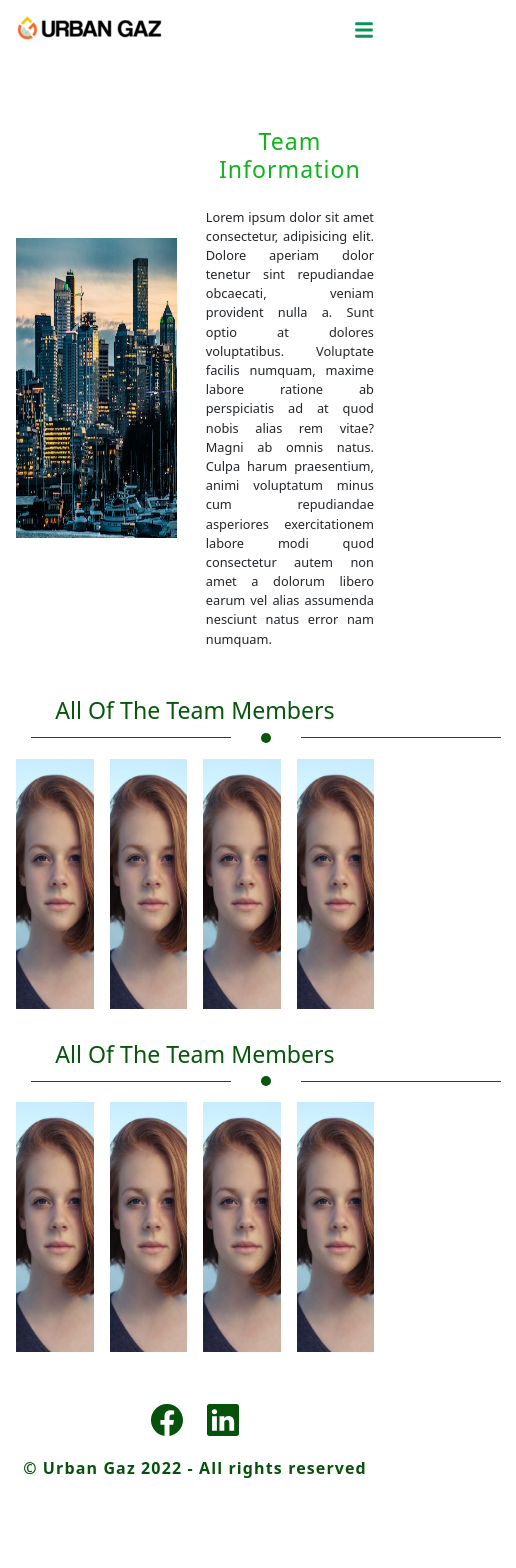
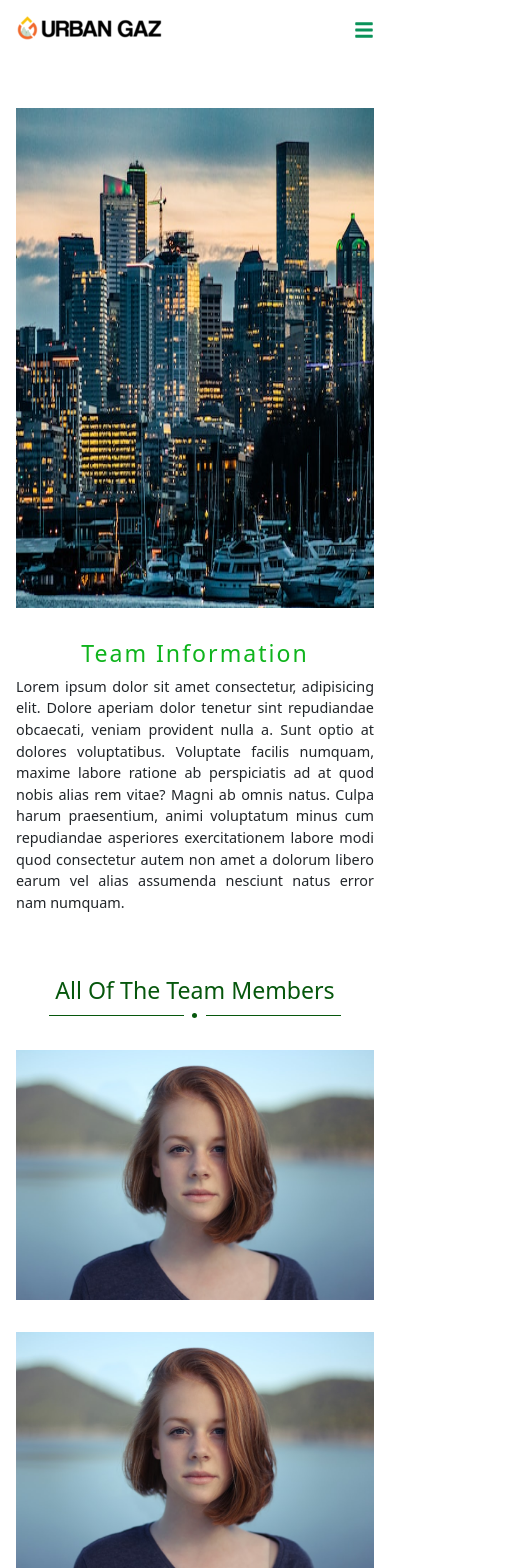
Before and after one commit to RatonRoy/urbanGaz, a React (Create React App) app: page /team in a window 390 px wide. Shown: the top 1568 px of the page, 516 px wide, since content can reach past the window. Before the commit the page ends 1512 px from the top, so only its background shows below. Built offline with nearby package versions, Linux system fonts and the light colour scheme.

Commit message:
complete the team page style

```diff
--- a/src/components/Pages/Home/Services/Services.js
+++ b/src/components/Pages/Home/Services/Services.js
@@ -14,6 +14,7 @@ const Services = () => {
 
 					URBAN GAZ OFFERINGS
 				</h4>
+
 
 				<section className="services-wrapper">
 					<Link to='/' className='link'>
--- a/src/components/Pages/Team/Team.css
+++ b/src/components/Pages/Team/Team.css
@@ -1,54 +1,111 @@
-.team-container-wrapper{
+.team-container-wrapper {
 	min-height: 100vh;
+	padding: 1rem;
 }
-
-/* start style the team info container  */
-.team-info-container-wrap{
+/****************** start the  style of team info container  *******************/
+.team-info-container-wrap {
 	padding: 1rem;
 	display: flex;
 	justify-content: space-between;
 	align-items: center;
-	/* background-color: gray; */
 	margin-top: 6rem;
 }
-.team-info-img-container{
-	/* background-color: rgb(226, 204, 204); */
+.team-info-img-container {
 	width: 45%;
 	padding: 1rem 0;
 }
-.team-info-img-container img{
+.team-info-img-container img {
 	display: block;
 	width: 100%;
 	margin: 0 auto;
 	height: 300px;
-	/* border-radius: 1rem; */
 }
-.team-info-container{
+/* ********** End of team info image container ************ */
+.team-info-container {
 	width: 47%;
 }
-.team-info-title{
+.team-info-title {
 	text-align: center;
 	padding: 1rem 0;
 	color: #0fb41d;
 	letter-spacing: 1px;
 }
-.team-info{
-	/* color: white; */
+.team-info {
 	text-align: justify;
 	font-size: 0.8rem;
 }
-
+/* ***** End of team info container ******************* */
+/* ***** Start of  Responsive style for mobile and tablet devices ************** */
+/* ********* For middle width devices ( tablet )********** */
+@media screen and (max-width:768px) {
+	.team-info-container-wrap {
+		display: block;
+		margin-top: 54px;
+	}
+	.team-info-img-container{
+		width: 80%;
+		margin: 1rem auto;
+	}
+	.team-info-img-container img{
+		height: 380px;
+	}
+	.team-info-container{
+		width: 80%;
+		margin: 1rem auto;
+	}
+}
+/* ********* End of  responsive for middle width devices ( tablet devices )********** */
+/* ******* Start of  Responsive for small width devices ( mobile devices )******** */
+@media screen and (max-width : 500px) {
+	.team-container-wrapper{
+		padding: 0;
+		/* background-color: aquamarine; */
+	}
+	.team-info-container-wrap {
+		display: block;
+		width: 100%;
+		margin: 0 auto;
+		margin-top: 76px;
+	}
+	.team-info-img-container{
+		width: 100%;
+		/* padding: 0 12px; */
+		margin: 0 auto;
+	}
+	.team-info-img-container img {
+		display: block;
+		width: 100%;
+		height: 500px;
+	}
+	/* **** End of team  image container ***** */
+	.team-info-container{
+		width: 100%;
+		/* padding: 0 12px;  */
+		margin: 0 auto;
+	}
+	.team-info-title{
+		padding: 1rem 0 0 0;
+		letter-spacing: 2px;
+	}
+	.team-info{
+		font-size: 0.9rem;
+		text-align: justify;
+	}
+	/* **** End of team info container ***** */
+}
+/* *******End of  Responsive  small width devices ( mobile devices )******** */
+/* ****** End of  Responsive style for mobile and tablet devices ************ */
+/* *********** End of the about section ************* */
 /*************** start of the team member info  section ********************/
-.team-members-wrapper{
+.team-members-container-wrapper {
 	padding: 1rem 1rem;
-	/* background-color: rgba(34, 34, 34, 0.5); */
 }
-.section-title{
+.section-title {
 	text-align: center;
-	/* padding-bottom: 1rem; */
+	padding-top: 1rem;
 	color: #06570c;
 }
-.underline-wrapper{
+.underline-wrapper {
 	display: flex;
 	justify-content: center;
 	width: 500px;
@@ -56,37 +113,37 @@
 	align-items: center;
 	margin-bottom: 1rem;
 }
-.title-underline{
-	width: 200px;
+.title-underline {
+	width: 40%;
 	margin: 0 auto;
 	height: 1px;
 	background-color: #06570c;
 }
-.circle{
+.circle {
 	width: 10px;
 	height: 10px;
 	border-radius: 50%;
 	background-color: #06570c;
 	margin: 0 auto;
 }
-.team-member-container{
+.team-member-container {
 	display: grid;
 	grid-template-columns: repeat(4, 1fr);
 	grid-template-rows: repeat(1, 1fr);
 	grid-gap: 1rem;
-
 }
-.single-member-container{
+.single-member-container {
 	height: 250px;
 	background: url("../../../assets/img/Team/team01.jpg");
-	background-size: 300px 250px;
+	background-size: 100% 250px;
 	background-repeat: no-repeat;
 	background-position: center;
 	position: relative;
 	transition: all ease 1s;
 	cursor: pointer;
+	background-color: skyblue;
 }
-.single-member-info-container{
+.single-member-info-container {
 	background-color: rgba(0, 0, 0, 0.8);
 	color: white;
 	height: 250px;
@@ -95,39 +152,70 @@
 	position: absolute;
 	padding-top: 2.5rem;
 
+
 }
-.test{
-	/* margin: auto 0; */
-	/* margin-top: 2rem; */
-}
-.single-member-container:hover .single-member-info-container{
+.single-member-container:hover .single-member-info-container {
 	display: block;
 	top: 0;
 	left: 0;
 }
-.member-name{
- color: #0fb41d;
+.member-name {
+	color: #0fb41d;
 }
-.designation{
- font-size: 0.8rem;
+.designation {
+	font-size: 0.8rem;
 }
-.bottom-line{
+.bottom-line {
 	width: 50%;
-	/* border: 1px solid #0fb41d; */
+
 	height: 1px;
 	background-color: #0fb41d;
 	margin-bottom: 1rem;
 	margin-top: 0.4rem;
 }
-.member-education{
+.member-education {
 	font-size: 0.8rem;
 }
-
-
-
-
-
-
-
-
+/* ***** Start apply Responsive style in the team member info container
+ for mobile and tablet devices ************** */
+ /* ********* For middle width devices ( tablet )********** */
+ @media screen and (max-width:768px) {
+	.team-member-container{
+		grid-template-columns: repeat(2, 1fr);
+		grid-template-rows: auto;
+		grid-gap: 2rem;
+	}
+	.underline-wrapper{
+		width: 70%;
+	}
+	.title-underline{
+		width: 45%;
+	}
+ }
+ /* ******* Start of  Responsive for small width devices ( mobile devices )******** */
+ @media screen and (max-width:500px) {
+	.team-member-container{
+		display: block;
+	}
+	.underline-wrapper{
+		width: 300px;
+	}
+	.circle{
+		width: 5px;
+		height: 5px;
+	}
+	.title-underline{
+		width: 45%;
+	}
+	.single-member-container{
+		margin-top: 2rem;
+	}
+	.single-member-info-container{
+		width: 100%;
+		flex-direction: column;
+		align-items: center;
+	}
+ }
+/* ***** End Responsive style in the team member info container
+ for mobile and tablet devices ************** */
 /*************** end  of the team member info  section ********************/
--- a/src/components/Pages/Team/Team.js
+++ b/src/components/Pages/Team/Team.js
@@ -5,31 +5,17 @@ import info from '../../../assets/img/info.jpg';
 import team1 from '../../../assets/img/Team/team01.jpg';
 import team2 from '../../../assets/img/Team/team02.jpg';
 import team3 from '../../../assets/img/Team/team03.jpg';
-
 const Team = () => {
 	return (
 		<>
 			{/* start of the team container  */}
 			<section className="team-container-wrapper">
-				{/* header of the team section color start */}
 
-				{/* <div className="background-color-section">
-					<p className='team-title'>Team </p>
-					<div className='team-title-span-container'>
-						<Link to='/'
-							className='team-title-span-home'
-						> HOME </Link>  /
-						<Link to="/team" className='team-title-span-team'>TEAM</Link>
-					</div>
-				</div> */}
-
-				{/* header of the team section color end  */}
 				<div className='team-info-container-wrap'>
 					<div className='team-info-img-container'>
 						<img src={info} alt="info image here" />
 					</div>
 					{/* team image container end */}
-
 					<div className="team-info-container">
 						<h3 className="team-info-title">
 							Team Information
@@ -37,11 +23,85 @@ const Team = () => {
 						<p className='team-info'>
 							Lorem ipsum dolor sit amet consectetur, adipisicing elit. Dolore aperiam dolor tenetur sint repudiandae obcaecati, veniam provident nulla a. Sunt optio at dolores voluptatibus. Voluptate facilis numquam, maxime labore ratione ab perspiciatis ad at quod nobis alias rem vitae? Magni ab omnis natus. Culpa harum praesentium, animi voluptatum minus cum repudiandae asperiores exercitationem labore modi quod consectetur autem non amet a dolorum libero earum vel alias assumenda nesciunt natus error nam numquam.
 						</p>
-
 					</div>
 				</div>
 				{/* end of the team info section */}
+				{/* start of the team member info section */}
+				<div className="team-members-container-wrapper">
+					<h3 className="section-title">
+						All Of The Team Members
+					</h3>
+					<div className="underline-wrapper">
+						<div className="title-underline">
+						</div>
+						<div className="circle"></div>
+						<div className="title-underline">
+						</div>
+					</div>
+					{/* team members info container */}
+					<div className="team-member-container">
+						{/* start of the  single team member */}
+						<div className="single-member-container">
+							{/* single member info container active on hover effect */}
+							<div className="single-member-info-container">
+								<h4 className="member-name"> Mehedi Hasan </h4>
+								<p className="designation">designation Information of team member</p>
+								<div className="bottom-line"></div>
+								<p className="member-education">
+									Academic information of the team members
+								</p>
+							</div>
+							{/* end of single member info container active on hover effect */}
+						</div>
+						{/*end of  single team member container  */}
+						{/* start of the  single team member */}
+						<div className="single-member-container">
+							{/* single member info container active on hover effect */}
+							<div className="single-member-info-container">
+								<div className='test'>
+									<h4 className="member-name">Lorem, ipsum dolor.</h4>
+									<p className="designation">Lorem ipsum dolor sit amet consectetur.</p>
+									<div className="bottom-line"></div>
+									<p className="member-education">
+										Lorem ipsum dolor sit amet consectetur adipisicing elit. Recusandae, ab!
+									</p>
+								</div>
+							</div>
+							{/* end of single member info container active on hover effect */}
+						</div>
+						{/*end of  single team member container  */}
+						{/* start of the  single team member */}
+						<div className="single-member-container">
+							{/* single member info container active on hover effect */}
+							<div className="single-member-info-container">
+								<h4 className="member-name">Lorem, ipsum dolor.</h4>
+								<p className="designation">Lorem ipsum dolor sit amet consectetur.</p>
+								<div className="bottom-line"></div>
+								<p className="member-education">
+									Lorem ipsum dolor sit amet consectetur adipisicing elit. Recusandae, ab!
+								</p>
+							</div>
+							{/* end of single member info container active on hover effect */}
+						</div>
+						{/*end of  single team member container  */}
+						{/* start of the  single team member */}
+						<div className="single-member-container">
+							{/* single member info container active on hover effect */}
+							<div className="single-member-info-container">
+								<h4 className="member-name">Lorem, ipsum dolor.</h4>
+								<p className="designation">Lorem ipsum dolor sit amet consectetur.</p>
+								<div className="bottom-line"></div>
+								<p className="member-education">
+									Lorem ipsum dolor sit amet consectetur adipisicing elit. Recusandae, ab!
+								</p>
+							</div>
+							{/* end of single member info container active on hover effect */}
+						</div>
+						{/*end of  single team member container  */}
+					</div>
+					{/* team members info container end*/}
 
+				{/* end of the team member info section */}
 				{/* start of the team member info section */}
 				<div className="team-members-wrapper">
 					<h3 className="section-title">
@@ -49,11 +109,9 @@ const Team = () => {
 					</h3>
 					<div className="underline-wrapper">
 						<div className="title-underline">
-
 						</div>
 						<div className="circle"></div>
 						<div className="title-underline">
-
 						</div>
 					</div>
 					{/* team members info container */}
@@ -83,14 +141,12 @@ const Team = () => {
 							*/}
 							{/* single member info container active on hover effect */}
 							<div className="single-member-info-container">
-								<div className='test'>
 								<h4 className="member-name">Lorem, ipsum dolor.</h4>
 								<p className="designation">Lorem ipsum dolor sit amet consectetur.</p>
 								<div className="bottom-line"></div>
 								<p className="member-education">
 									Lorem ipsum dolor sit amet consectetur adipisicing elit. Recusandae, ab!
 								</p>
-								</div>
 							</div>
 							{/* end of single member info container active on hover effect */}
 						</div>
@@ -132,97 +188,6 @@ const Team = () => {
 					</div>
 						{/* team members info container end*/}
 				  </div>
-				{/* end of the team member info section */}
-
-				{/* start of the team member info section */}
-				<div className="team-members-wrapper">
-					<h3 className="section-title">
-						All Of The Team Members
-					</h3>
-					<div className="underline-wrapper">
-						<div className="title-underline">
-
-						</div>
-						<div className="circle"></div>
-						<div className="title-underline">
-
-						</div>
-					</div>
-					{/* team members info container */}
-					<div className="team-member-container">
-						{/* start of the  single team member */}
-						<div className="single-member-container">
-							{/* <div className="single-member-img-container">
-								<img src= {team1} alt="team member image" />
-							</div> */}
-							{/* single member info container active on hover effect */}
-							<div className="single-member-info-container">
-								<h4 className="member-name"> Mehedi Hasan </h4>
-								<p className="designation">designation Information of team member</p>
-								<div className="bottom-line"></div>
-								<p className="member-education">
-									Academic information of the team members
-								</p>
-							</div>
-							{/* end of single member info container active on hover effect */}
-						</div>
-						{/*end of  single team member container  */}
-						{/* start of the  single team member */}
-						<div className="single-member-container">
-							{/*  <div className="single-member-img-container">
-								<img src= {team1} alt="team member image" />
-							</div>
-							*/}
-							{/* single member info container active on hover effect */}
-							<div className="single-member-info-container">
-								<div className='test'>
-									<h4 className="member-name">Lorem, ipsum dolor.</h4>
-									<p className="designation">Lorem ipsum dolor sit amet consectetur.</p>
-									<div className="bottom-line"></div>
-									<p className="member-education">
-										Lorem ipsum dolor sit amet consectetur adipisicing elit. Recusandae, ab!
-									</p>
-								</div>
-							</div>
-							{/* end of single member info container active on hover effect */}
-						</div>
-						{/*end of  single team member container  */}
-						{/* start of the  single team member */}
-						<div className="single-member-container">
-							{/* <div className="single-member-img-container">
-								<img src= {team1} alt="team member image" />
-							</div> */}
-							{/* single member info container active on hover effect */}
-							<div className="single-member-info-container">
-								<h4 className="member-name">Lorem, ipsum dolor.</h4>
-								<p className="designation">Lorem ipsum dolor sit amet consectetur.</p>
-								<div className="bottom-line"></div>
-								<p className="member-education">
-									Lorem ipsum dolor sit amet consectetur adipisicing elit. Recusandae, ab!
-								</p>
-							</div>
-							{/* end of single member info container active on hover effect */}
-						</div>
-						{/*end of  single team member container  */}
-						{/* start of the  single team member */}
-						<div className="single-member-container">
-							{/* <div className="single-member-img-container">
-								<img src= {team1} alt="team member image" />
-							</div> */}
-							{/* single member info container active on hover effect */}
-							<div className="single-member-info-container">
-								<h4 className="member-name">Lorem, ipsum dolor.</h4>
-								<p className="designation">Lorem ipsum dolor sit amet consectetur.</p>
-								<div className="bottom-line"></div>
-								<p className="member-education">
-									Lorem ipsum dolor sit amet consectetur adipisicing elit. Recusandae, ab!
-								</p>
-							</div>
-							{/* end of single member info container active on hover effect */}
-						</div>
-						{/*end of  single team member container  */}
-					</div>
-					{/* team members info container end*/}
 				</div>
 				{/* end of the team member info section */}
 			</section>
@@ -230,5 +195,4 @@ const Team = () => {
 		</>
 	);
 };
-
 export default Team;
```
Also changed, not shown: src/components/Pages/Services/Gaz.Distribution/GazDistribution.js (added, +12 -0 lines), src/components/Pages/Services/Gaz.Management/GazManagement.js (added, +12 -0 lines), src/components/Pages/Services/ScheduleMaintenance/ScheduleMaintenance.js (added, +12 -0 lines), src/components/Pages/Services/SmartBilling/SmartBilling.js (added, +12 -0 lines), src/components/Pages/Services/Gaz.Distribution/GazDistribution.css (added), src/components/Pages/Services/Gaz.Management/GazManagement.css (added), src/components/Pages/Services/ScheduleMaintenance/ScheduleMaintenance.css (added), src/components/Pages/Services/SmartBilling/SmartBilling.css (added). Lines whose indentation alone changed are shown as unchanged.
